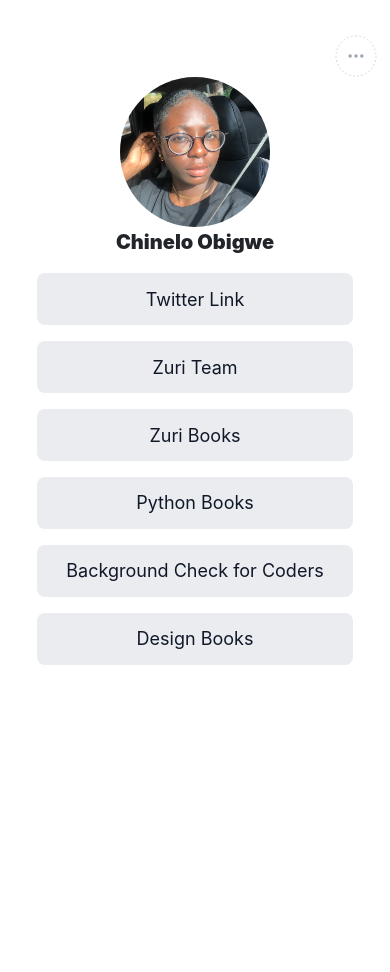
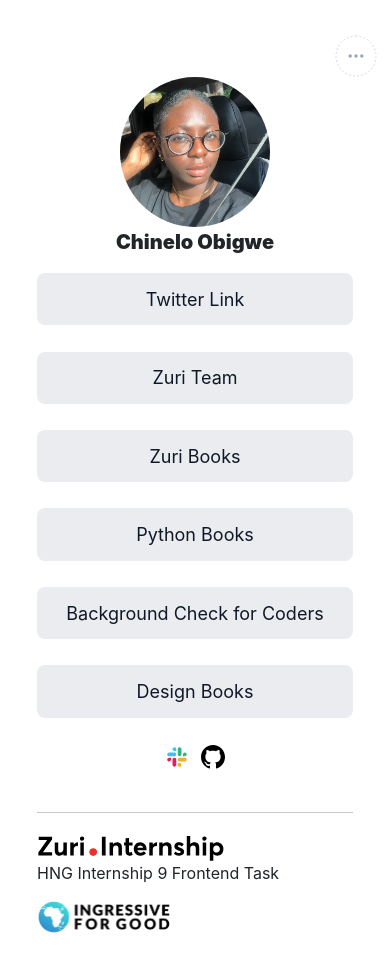
Before and after one commit to chiinelo/linktree-duplicate, a React (Create React App) app: page / in a window 390 px wide. Shown: the top 972 px of the page. Before the commit the page ends 844 px from the top, so only its background shows below. Built offline with nearby package versions, Linux system fonts and the light colour scheme.

Commit message:
footer changes on mobile view

```diff
--- a/src/App.js
+++ b/src/App.js
@@ -63,15 +63,15 @@
               Design Books
             </a>
           </button>
-          <div className="socials d-none d-md-block">
+          <div className="socials">
             <img src="../images/slack.svg" id="slack" className="slack" alt="slack-logo"/>
             {/* slack name = chinelo.obigwe@yahoo.com */}
             <img src="../images/Social icon.svg" alt="github-logo" />
           </div>
-          <div className="d-none d-md-block">
+          <div className="">
             <hr></hr>
 
-            <div className="d-flex justify-content-between pb-5 pt-0">
+            <div className="pb-5 pt-0 logo-footer">
               <img src="../images/logo.36d2d48a.svg" alt="" />
               <p>HNG Internship 9 Frontend Task</p>
               <img src="../images/I4G.svg" alt="github-logo" />
--- a/src/styles/landingPage.css
+++ b/src/styles/landingPage.css
@@ -47,10 +47,13 @@
   font-size: 18px;
 }
 .link-texts:hover {
-    color: #1d263a;
+  color: #1d263a;
 }
 .slack {
   margin-right: 12px;
+}
+.logo-footer {
+text-align: left;
 }
 
 @media (min-width: 576px) {
@@ -72,9 +75,14 @@
   .socials {
     display: block;
   }
+  .logo-footer {
+    display: flex;
+    justify-content: space-between;
+  }
 }
 @media (min-width: 990px) {
   .landing-page {
     padding-top: 5%;
   }
+
 }
```
